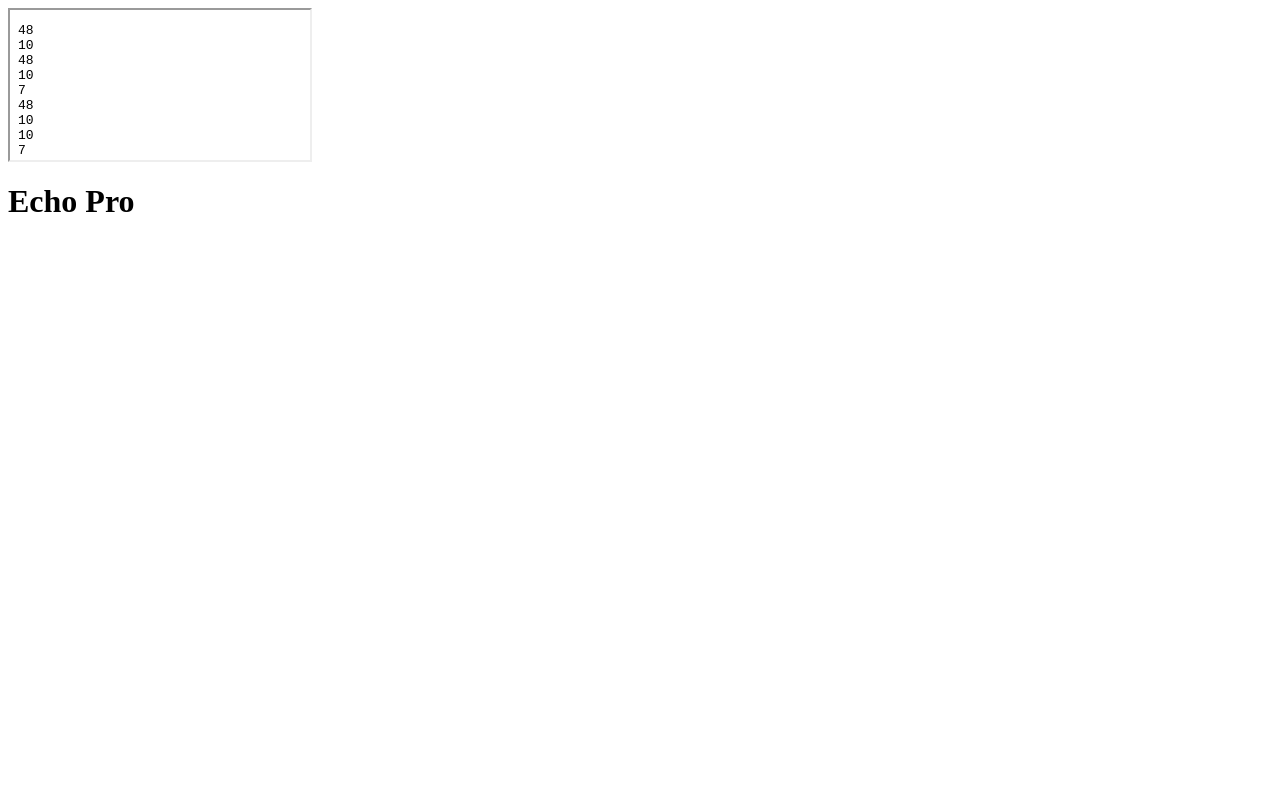
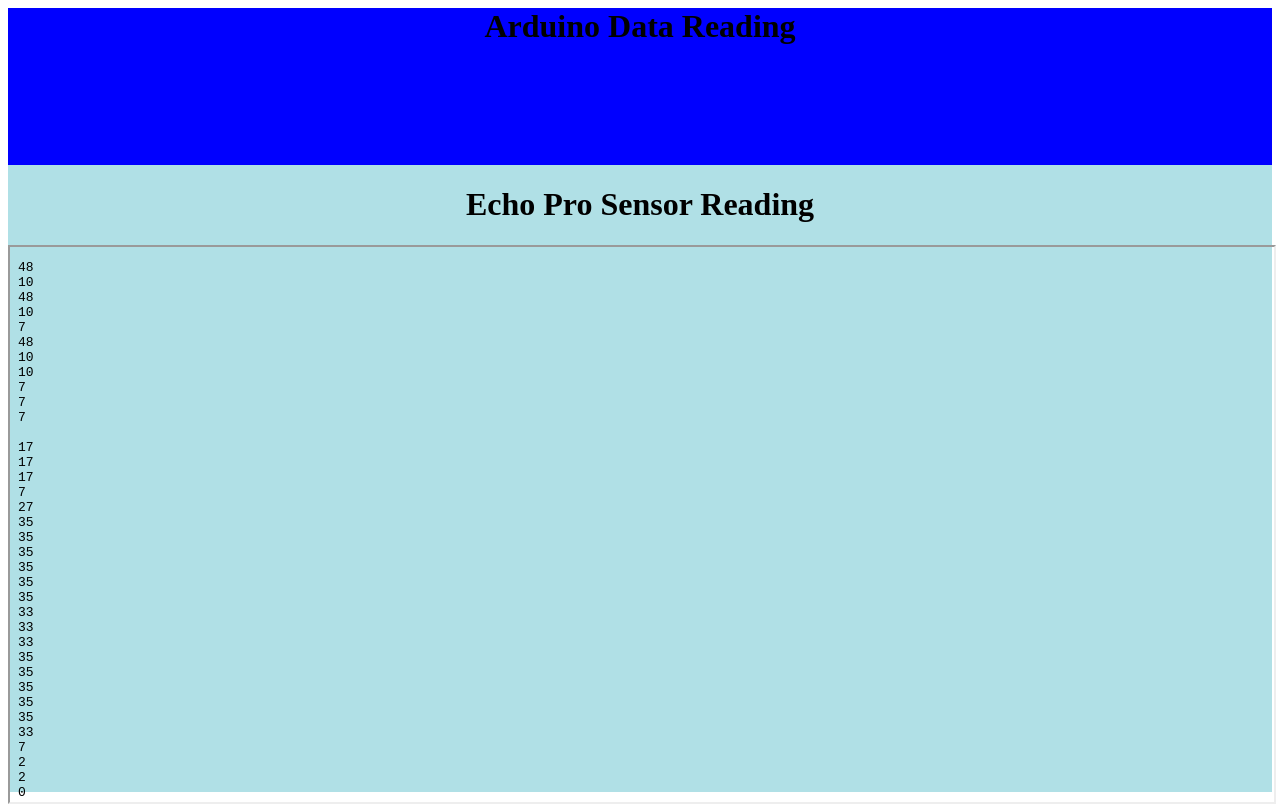
Before and after one commit to ashucode/demo, a plain HTML site: page index.html in a window 1280 px wide. Drawn offline with Linux system fonts and the light colour scheme.

Commit message:
Add MyFrame CSS style

```diff
--- a/index.html
+++ b/index.html
@@ -1,15 +1,43 @@
+<style>
+   #top
+   {
+      width:100%;
+      height: 20%;
+	  background:blue;
+   }
+
+   #half
+   {
+      width:100%;
+      height:80%;
+      background:powderblue;
+      float:left;
+   }
+
+   #myframe
+   {
+	  width:100% ;
+	  height:555px;
+	  allowtransparency:true;
+	  scrolling:yes;
+   }
+</style>
 <html>
 <head>
 <meta http-equiv="refresh" content="5">
 <script>
-function readfile() {
-    alert(document.getElementById('iframe').contentDocument.body.firstChild.innerHTML);
-}
+function readfile()
 </script>
 </head>
 <body>
-<iframe id='iframe' src = 'distread.txt' onload='readfile()'> </iframe>
-<h1>Echo Pro</h1>
+    <div id="top">
+        <h1 align="center"> Arduino Data Reading </h1>
+    </div>
+    <div id="half">
+		<h1 align="center"> Echo Pro Sensor Reading </h1>
+        <iframe  src = 'distread.txt' onload='readfile()' id ="myframe"> </iframe>
+    </div>
+
 </body>
 
 </html>
```
